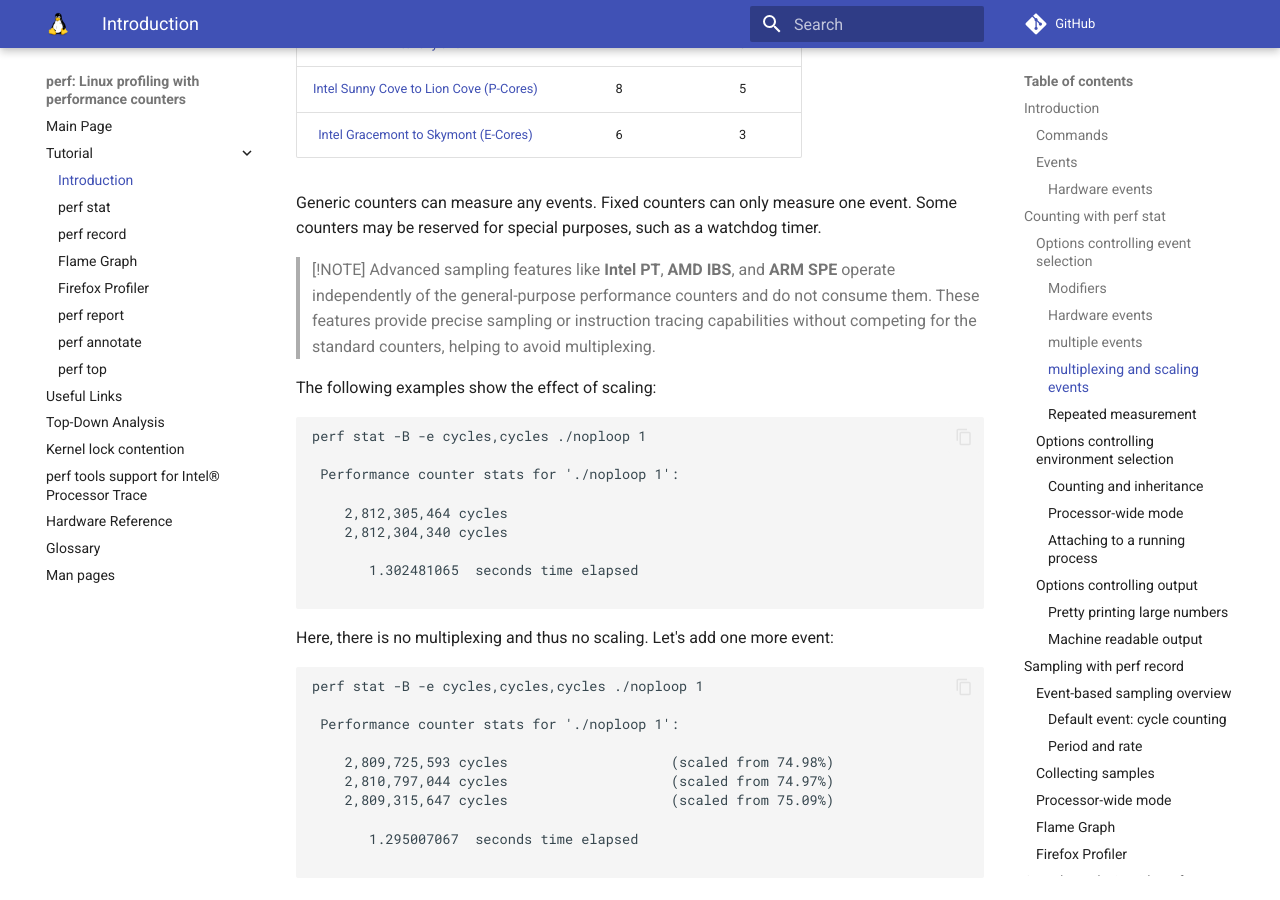
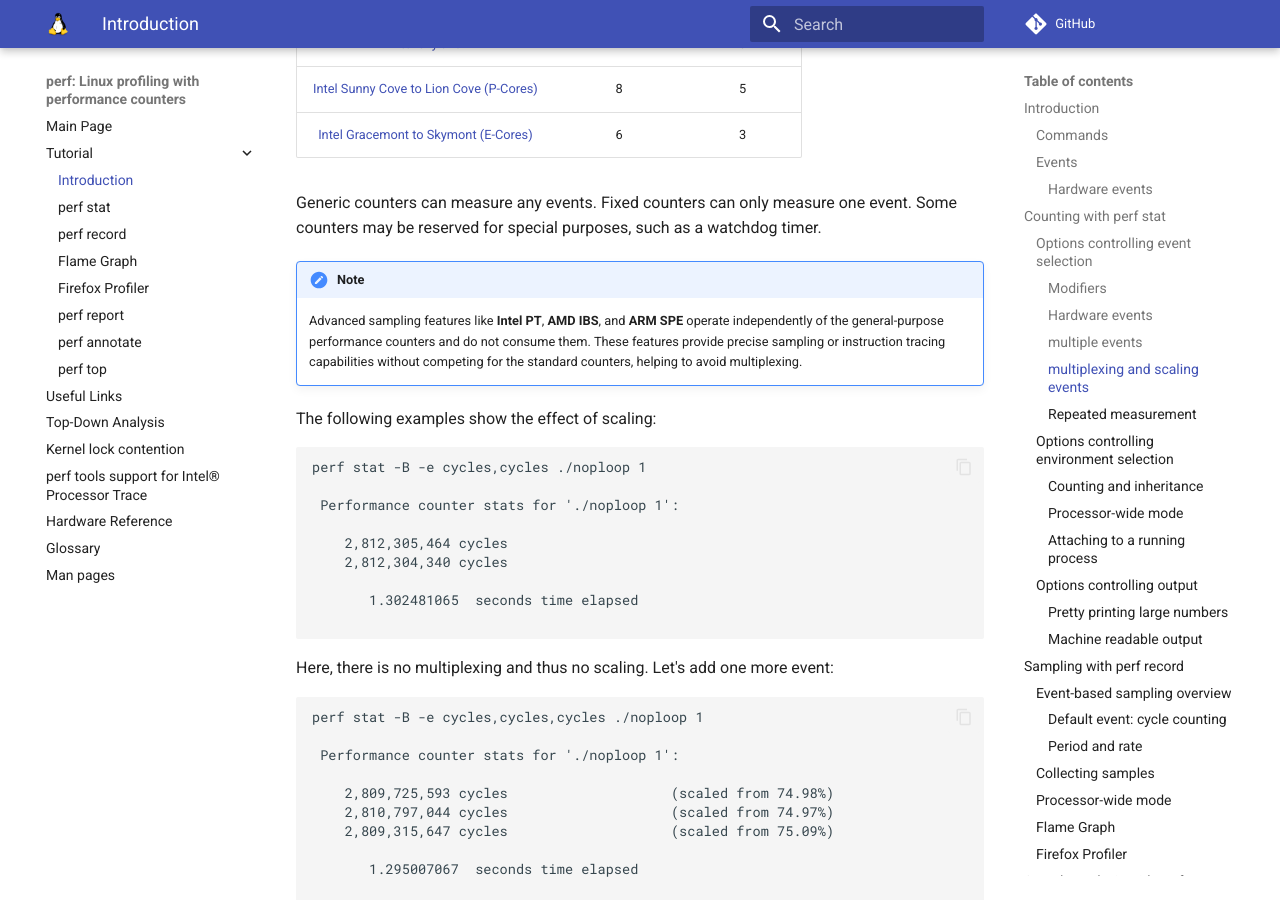
Before and after one commit to perfwiki/main, an MkDocs documentation site: the page built from docs/tutorial.md, in a window 1280 px wide and 900 px high, scrolled down 13035 px. Built offline with MkDocs 1.6.1 and Material for MkDocs 9.7.7, drawn with Linux system fonts in a browser that asks for light colours; comment, search, counter and statistics services are not loaded.

````diff
--- a/docs/tutorial.md
+++ b/docs/tutorial.md
@@ -623,7 +623,8 @@ events. The following table provides the number of counters for a few common pro
 Generic counters can measure any events. Fixed counters can only measure one event. Some counters
 may be reserved for special purposes, such as a watchdog timer.
 
-> [!NOTE] Advanced sampling features like **Intel PT**, **AMD IBS**, and **ARM SPE** operate independently of the general-purpose performance counters and do not consume them. These features provide precise sampling or instruction tracing capabilities without competing for the standard counters, helping to avoid multiplexing.
+!!! note
+    Advanced sampling features like **Intel PT**, **AMD IBS**, and **ARM SPE** operate independently of the general-purpose performance counters and do not consume them. These features provide precise sampling or instruction tracing capabilities without competing for the standard counters, helping to avoid multiplexing.
 
 The following examples show the effect of scaling:
 ```sh
````
